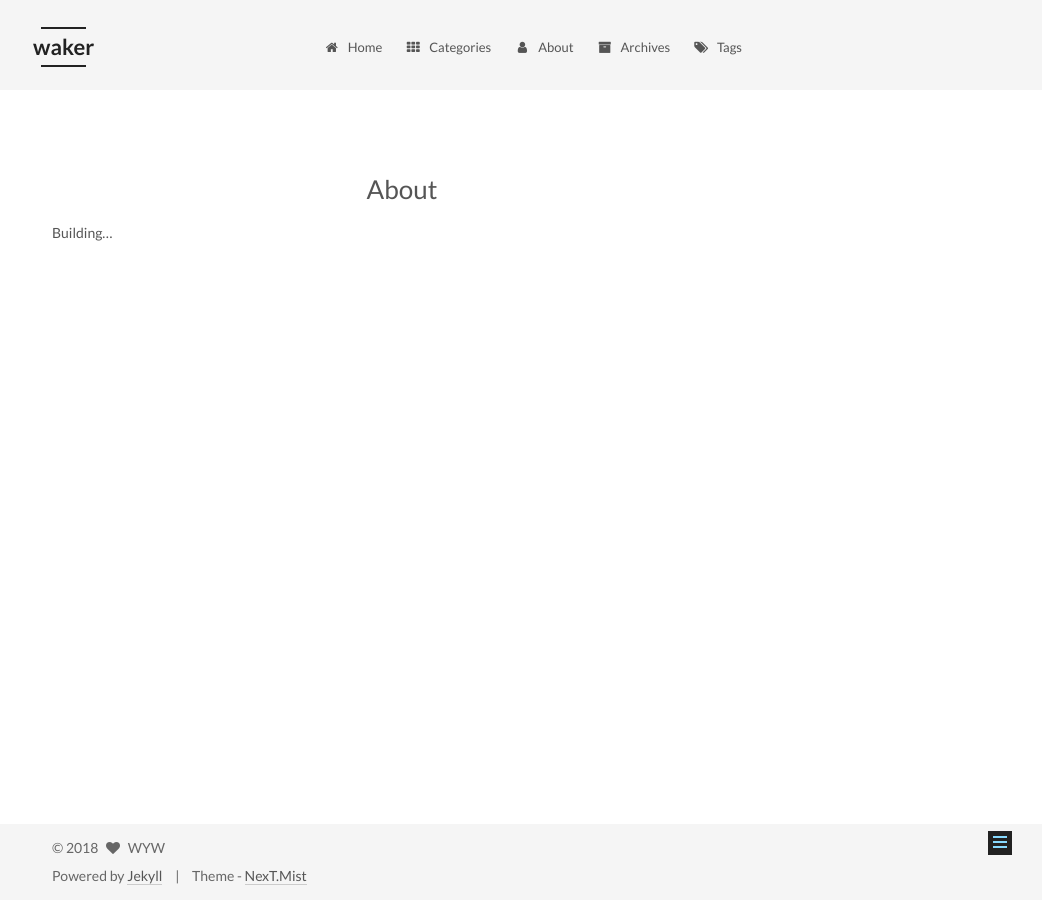
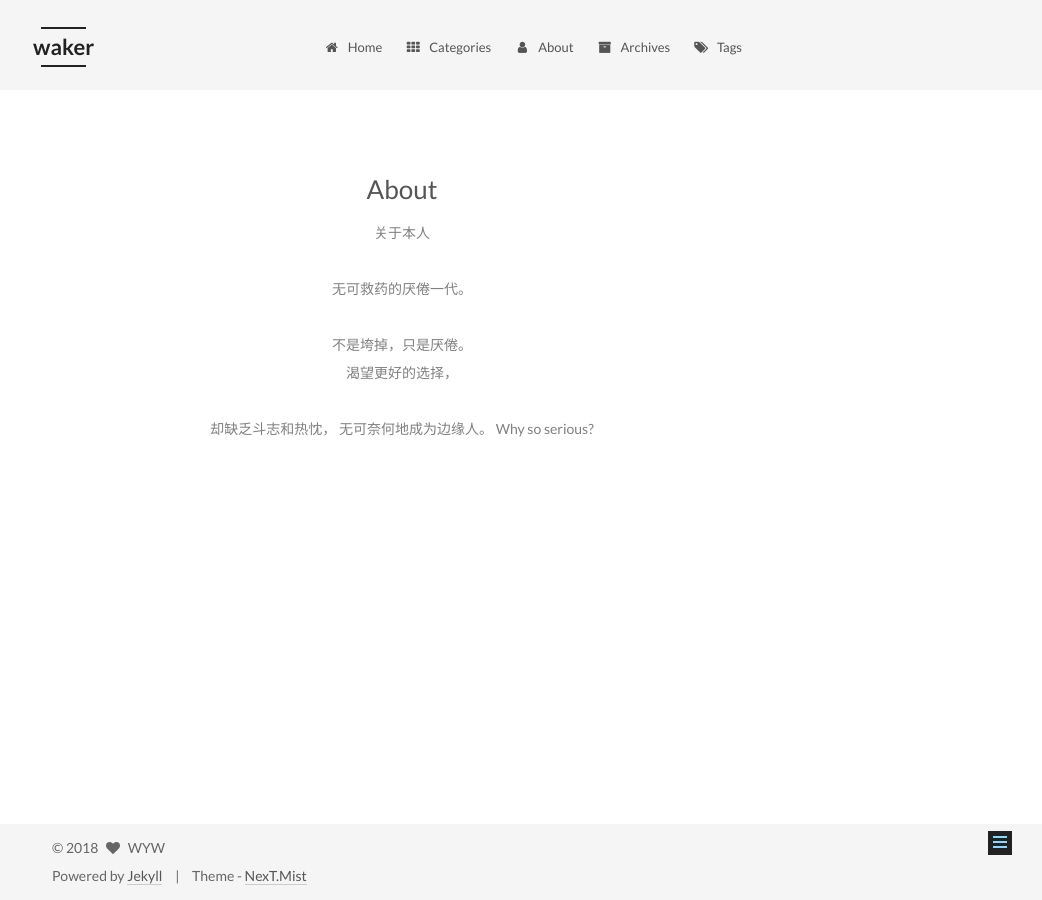
Before and after one commit to atnlp/atnlp.github.io, a Jekyll site: the page built from about/index.md, in a window 1280 px wide. Shown: the whole page, without its empty margins (238-1280 px from the left). Built offline with Jekyll 4.4.1, drawn with Linux system fonts in a browser that asks for light colours.

Commit message:
add about

```diff
--- a/about/index.md
+++ b/about/index.md
@@ -3,4 +3,11 @@ layout: page
 type: about
 ---
 
-Building...
+<center><font color=grey>关于本人<br><br>无可救药的厌倦一代。<br><br>不是垮掉，只是厌倦。<br>
+
+渴望更好的选择，<br><br>
+却缺乏斗志和热忱，
+
+无可奈何地成为边缘人。
+
+Why so serious? </font></center>
```
Also changed, not shown: 1 other file.
